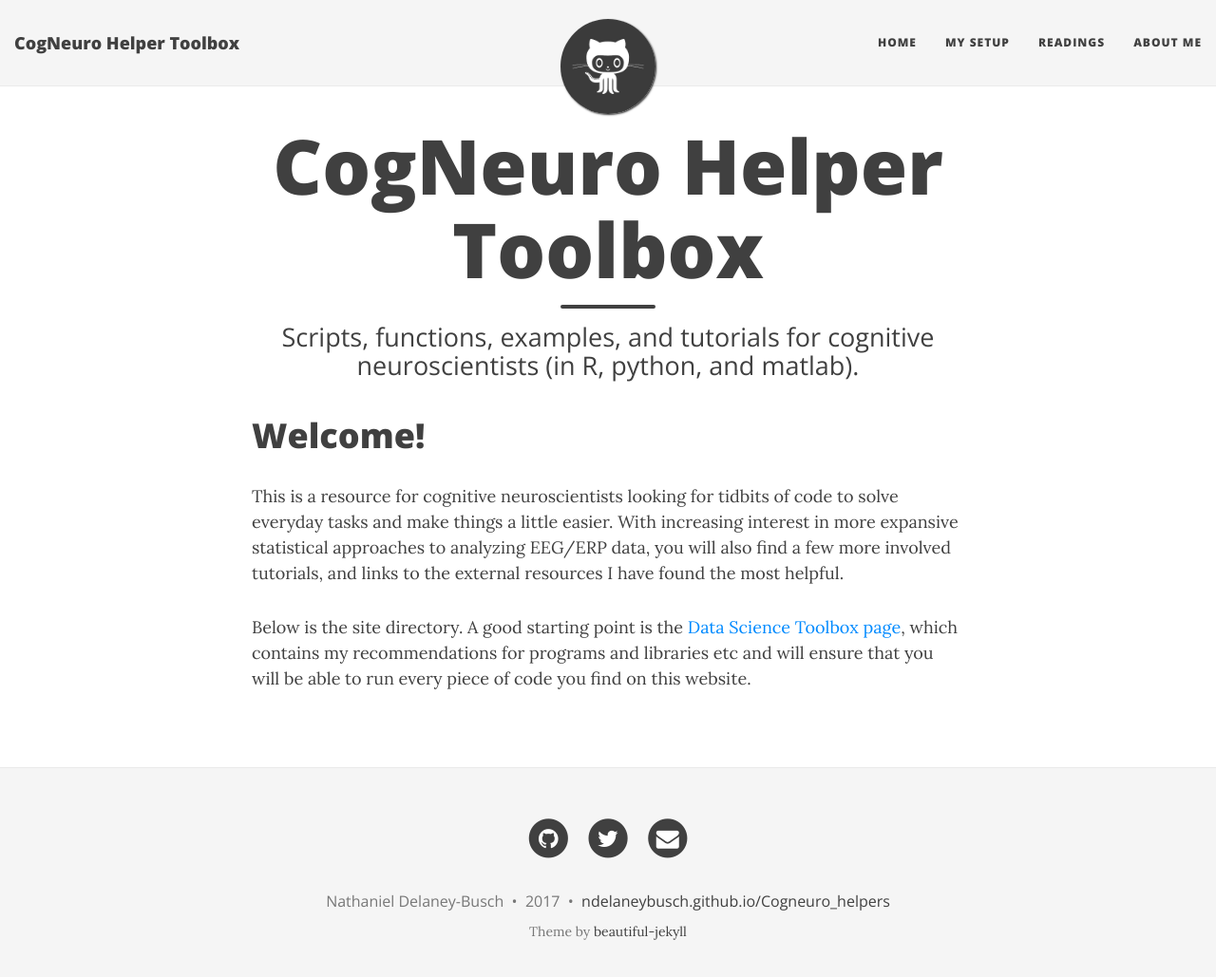
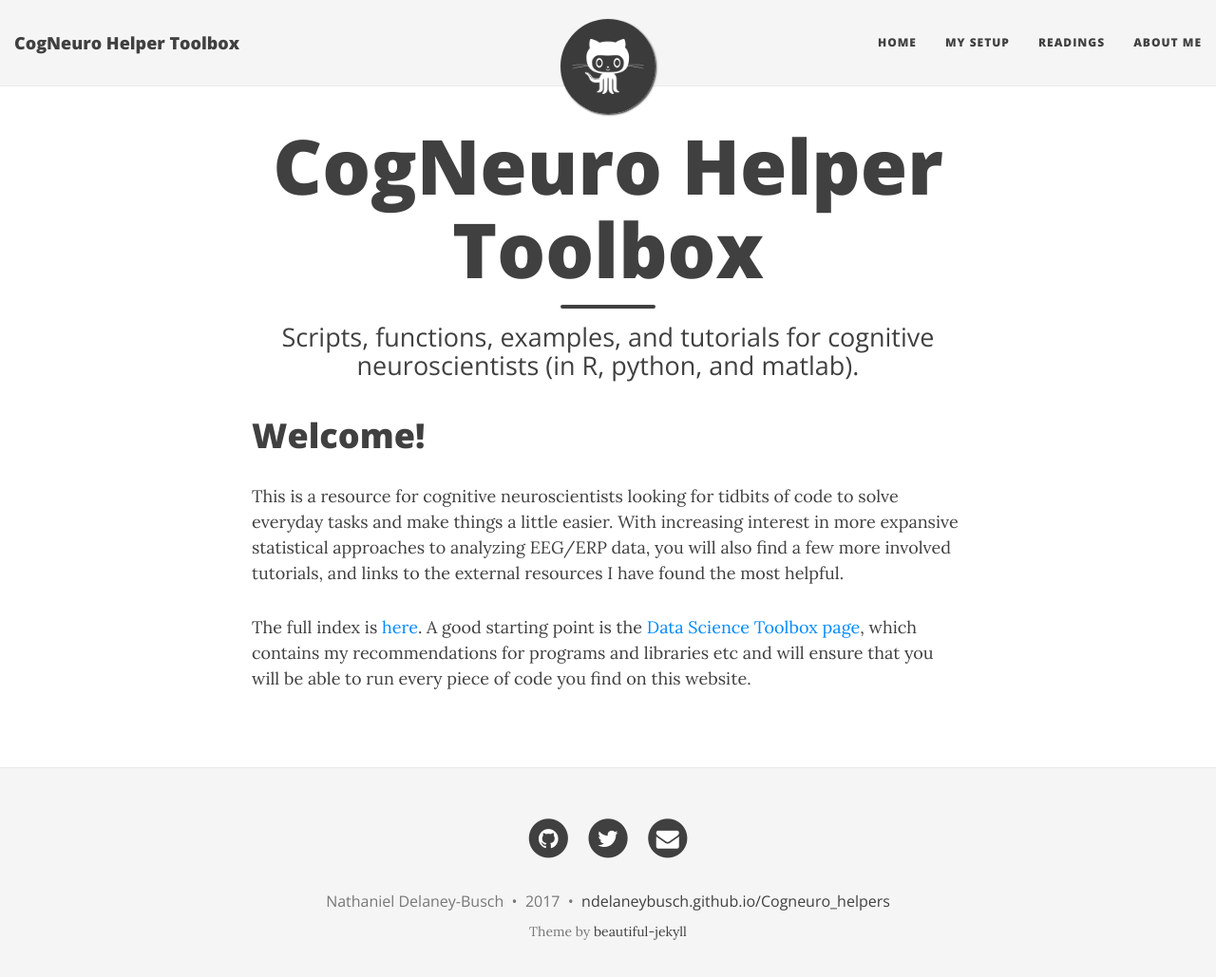
Before and after one commit to ndelaneybusch/Cogneuro_helpers, a Jekyll site: the page built from index.html, in a window 1280 px wide and 1042 px high. Shown: the top 1029 px of the window at 95% size. Built offline with Jekyll 4.4.1, drawn with Linux system fonts in a browser that asks for light colours; nearby versions of some CDN libraries; the list of posts is cut into pages by our own code.

Commit message:
Update index.html

```diff
--- a/index.html
+++ b/index.html
@@ -8,4 +8,4 @@ use-site-title: true
 <h1> Welcome! </h1>
 
 <p>This is a resource for cognitive neuroscientists looking for tidbits of code to solve everyday tasks and make things a little easier. With increasing interest in more expansive statistical approaches to analyzing EEG/ERP data, you will also find a few more involved tutorials, and links to the external resources I have found the most helpful.</p>
-<p>Below is the site directory. A good starting point is the <a href="https://ndelaneybusch.github.io/Cogneuro_helpers/toolbox/">Data Science Toolbox page</a>, which contains my recommendations for programs and libraries etc and will ensure that you will be able to run every piece of code you find on this website.</p>
+<p>The full index is <a href="https://ndelaneybusch.github.io/Cogneuro_helpers/contents/">here</a>. A good starting point is the <a href="https://ndelaneybusch.github.io/Cogneuro_helpers/toolbox/">Data Science Toolbox page</a>, which contains my recommendations for programs and libraries etc and will ensure that you will be able to run every piece of code you find on this website.</p>
```
